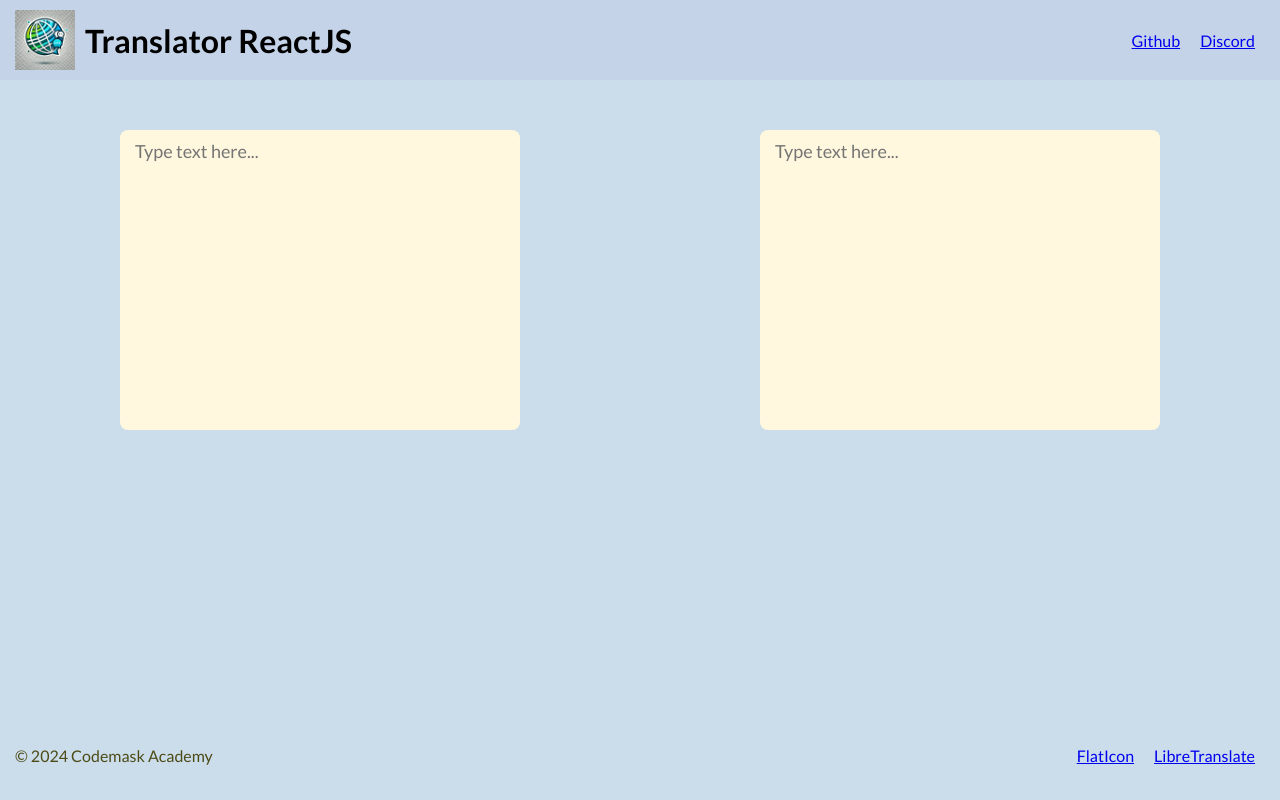
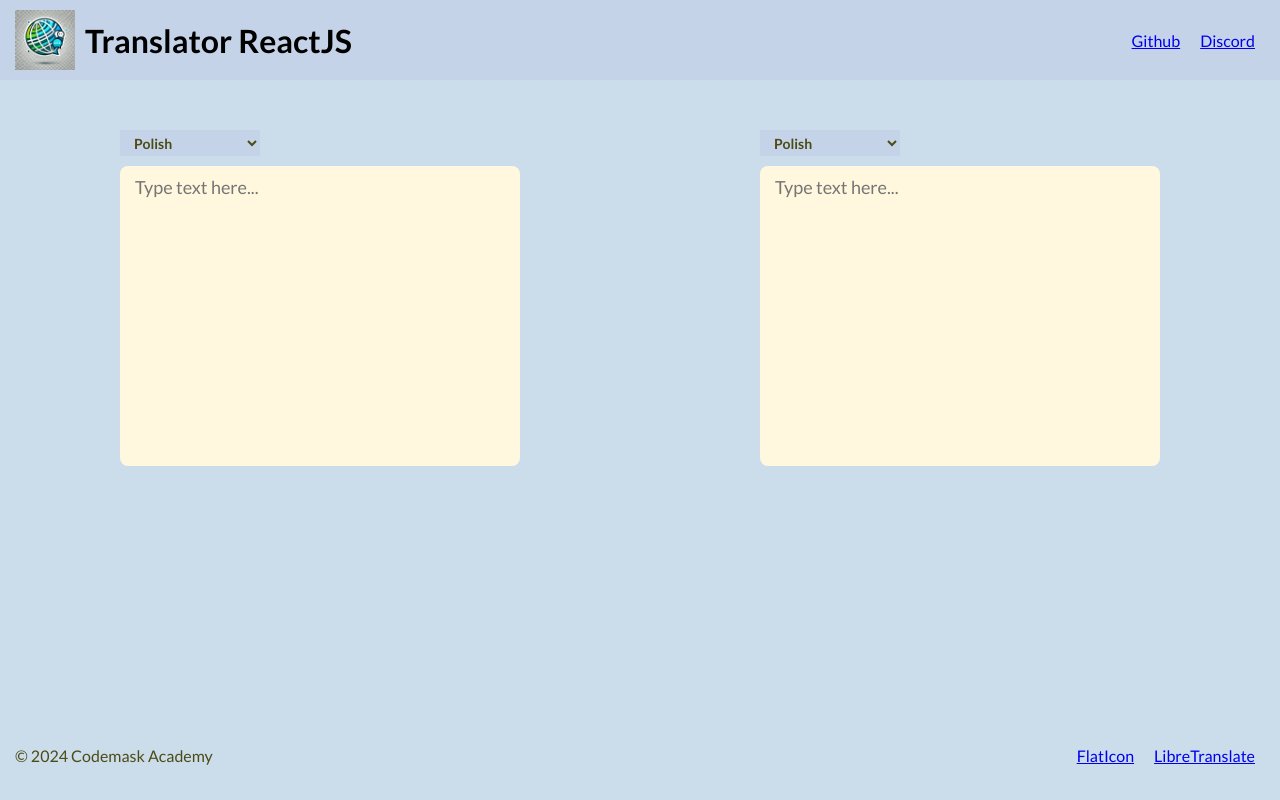
Before and after one commit to KrzysztofWazydrag/Vite-translator, a React (Vite) app: page / in a window 1280 px wide. Built offline with nearby package versions, Linux system fonts and the light colour scheme.

Commit message:
Select Language dropdown added

```diff
--- a/src/features/translator/TranslatorScreen.tsx
+++ b/src/features/translator/TranslatorScreen.tsx
@@ -1,4 +1,4 @@
-import { TextInput } from 'lib/components'
+import { SelectLanguage, TextInput } from 'lib/components'
 import React from 'react'
 import styled from "styled-components"
 
@@ -6,8 +6,14 @@ import styled from "styled-components"
 export const TranslatorScreen: React.FunctionComponent = () => (
     <Container>
         <TranslatorContainer>
-        <TextInput />
-        <TextInput />
+            <InputContainer>
+                <SelectLanguage />
+                <TextInput />
+            </InputContainer>
+            <InputContainer>
+                <SelectLanguage />
+                <TextInput />
+            </InputContainer>
         </TranslatorContainer>
     </Container>
 
@@ -24,3 +30,8 @@ const TranslatorContainer = styled.div`
     justify-content: space-around;
     margin-top: 50px
 `
+const InputContainer = styled.div`
+    display: flex;
+    flex-direction: column;
+
+`
--- /dev/null
+++ b/src/lib/components/SelectLanguage.tsx
@@ -0,0 +1,30 @@
+import { styled } from "styled-components"
+
+export const SelectLanguage = () => (
+    <Select>
+        <Option>
+            Polish
+        </Option>
+        <Option>
+            English
+        </Option>
+    </Select>
+
+)
+
+const Select = styled.select`
+    max-width: 140px;
+    margin-bottom: 10px;
+    // -webkit-appearance: none;
+    border: 0;
+    font-size: 14px;
+    font-weight: bold;
+    background-color: ${({ theme }) => theme.colors.foreground};
+    color: ${({ theme }) => theme.colors.typography};
+    height: 26px;
+    padding: 0 10px;
+
+
+`
+
+const Option = styled.option``
--- a/src/lib/components/index.ts
+++ b/src/lib/components/index.ts
@@ -1,3 +1,4 @@
 export { Header } from './Header'
 export { Footer } from './Footer'
 export { TextInput } from './TextInput'
+export { SelectLanguage } from './SelectLanguage'
```
